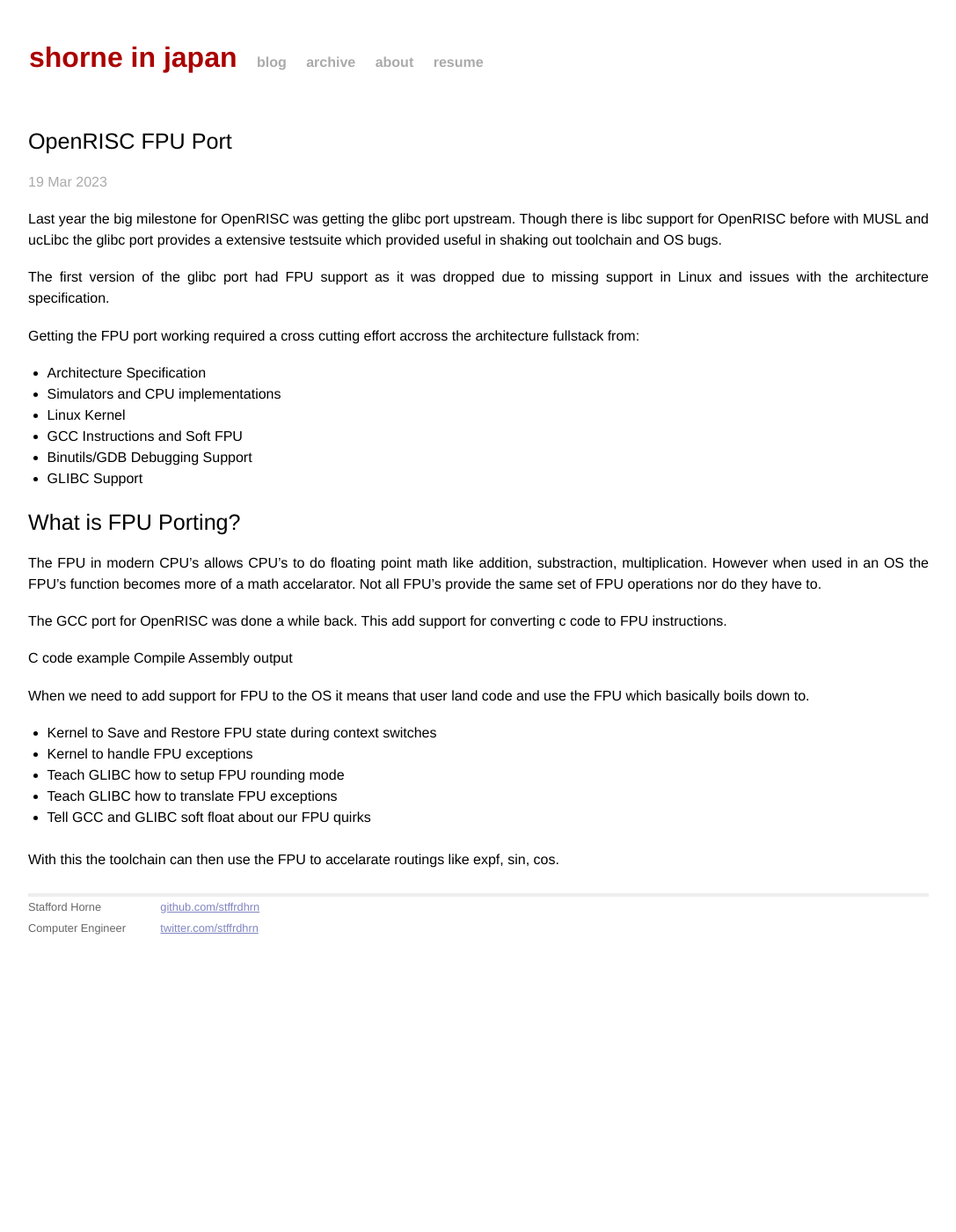
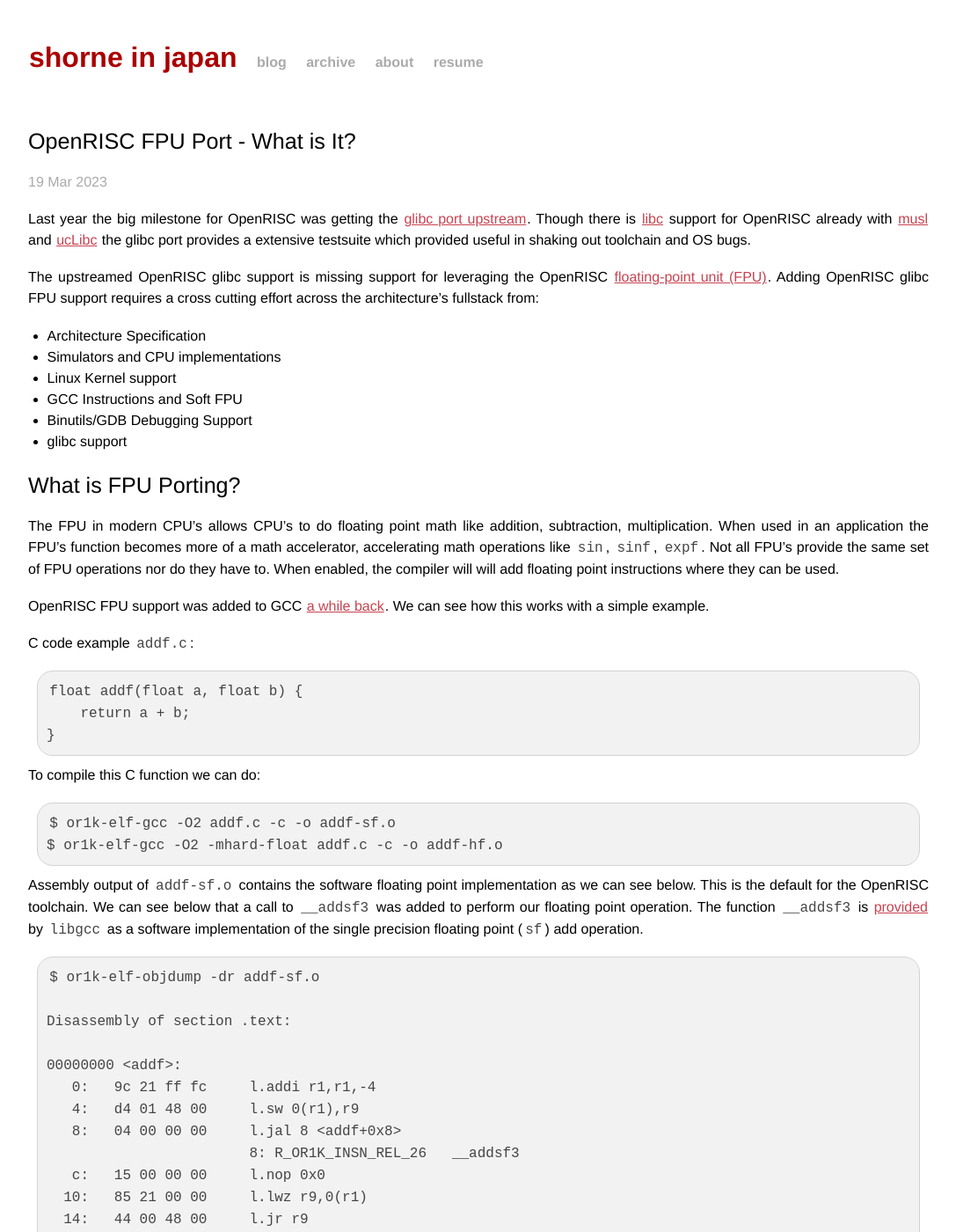
Before and after one commit to stffrdhrn/stffrdhrn.github.io, a Jekyll site: the page built from _posts/2023-02-19-or1k-fpu-port.md, in a window 1280 px wide and 1400 px high. Shown: the whole window at 88% size, without its empty margins (96-1183 px from the left). Built offline with Jekyll 4.4.1, drawn with Linux system fonts in a browser that asks for light colours; some of the changed text lies outside the part shown.

Commit message:
fpu-port: Flesh out part 1, what is it? First step

````diff
--- a/_posts/2023-02-19-or1k-fpu-port.md
+++ b/_posts/2023-02-19-or1k-fpu-port.md
@@ -1,50 +1,108 @@
 ---
-title: OpenRISC FPU Port
+title: OpenRISC FPU Port - What is It?
 layout: post
 date: 2023-03-19 06:06
 categories: [ hardware, embedded, openrisc ]
 ---
 
-Last year the big milestone for OpenRISC was getting the glibc port upstream.
-Though there is libc support for OpenRISC before with MUSL and ucLibc the glibc
-port provides a extensive testsuite which provided useful in shaking out toolchain
+Last year the big milestone for OpenRISC was getting the [glibc port upstream](https://openrisc.io/toolchain/2022/02/19/glibc-upstream).
+Though there is [libc](https://en.wikipedia.org/wiki/C_standard_library) support for
+OpenRISC already with [musl](https://www.musl-libc.org) and [ucLibc](https://uclibc-ng.org)
+the glibc port provides a extensive testsuite which provided useful in shaking out toolchain
 and OS bugs.
 
-The first version of the glibc port had FPU support as it was dropped due to
-missing support in Linux and issues with the architecture specification.
-
-Getting the FPU port working required a cross cutting effort accross the architecture
-fullstack from:
+The upstreamed OpenRISC glibc support is missing support for leveraging the
+OpenRISC [floating-point unit (FPU)](https://en.wikipedia.org/wiki/Floating-point_unit).
+Adding OpenRISC glibc FPU support requires a cross cutting effort across the
+architecture's fullstack from:
 
  - Architecture Specification
  - Simulators and CPU implementations
- - Linux Kernel
+ - Linux Kernel support
  - GCC Instructions and Soft FPU
  - Binutils/GDB Debugging Support
- - GLIBC Support
+ - glibc support
 
 ## What is FPU Porting?
 
 The FPU in modern CPU's allows CPU's to do floating point math like addition,
-substraction, multiplication.  However when used in an OS the FPU's function
-becomes more of a math accelarator.  Not all FPU's provide the same set of FPU
-operations nor do they have to.
+subtraction, multiplication.  When used in an application the FPU's
+function becomes more of a math accelerator, accelerating math operations like
+`sin`, `sinf`, `expf`.  Not all FPU's provide the same set
+of FPU operations nor do they have to.  When enabled, the compiler will
+will add floating point instructions where they can be used.
 
-The GCC port for OpenRISC was done a while back.  This add support for
-converting c code to FPU instructions.
+OpenRISC FPU support was added to GCC [a while back](https://www.phoronix.com/news/GCC-10-OpenRISC-FPU).
+We can see how this works with a simple example.
 
-C code example
-Compile
-Assembly output
+C code example `addf.c`:
+
+```
+float addf(float a, float b) {
+    return a + b;
+}
+```
+
+To compile this C function we can do:
+
+```
+$ or1k-elf-gcc -O2 addf.c -c -o addf-sf.o
+$ or1k-elf-gcc -O2 -mhard-float addf.c -c -o addf-hf.o
+```
+
+Assembly output of `addf-sf.o` contains the software floating point
+implementation as we can see below.  This is the default for the
+OpenRISC toolchain.  We can see below that a call to `__addsf3` was
+added to perform our floating point operation.  The function `__addsf3`
+is [provided](https://gcc.gnu.org/onlinedocs/gccint/Soft-float-library-routines.html)
+by `libgcc` as a software implementation of the single precision
+floating point (`sf`) add operation.
+
+```
+$ or1k-elf-objdump -dr addf-sf.o
+
+Disassembly of section .text:
+
+00000000 <addf>:
+   0:   9c 21 ff fc     l.addi r1,r1,-4
+   4:   d4 01 48 00     l.sw 0(r1),r9
+   8:   04 00 00 00     l.jal 8 <addf+0x8>
+                        8: R_OR1K_INSN_REL_26   __addsf3
+   c:   15 00 00 00     l.nop 0x0
+  10:   85 21 00 00     l.lwz r9,0(r1)
+  14:   44 00 48 00     l.jr r9
+  18:   9c 21 00 04     l.addi r1,r1,4
+```
+
+The disassembly of the `addf-hf.o` below shows that the CPU instruction
+(hardware) `lf.add.s` is used to perform addition.  One could imagine if this is
+supported it would be more efficient compared to the software implementation.
+
+```
+$ or1k-elf-objdump -dr addf-hf.o
+
+Disassembly of section .text:
+
+00000000 <addf>:
+   0:   c9 63 20 00     lf.add.s r11,r3,r4
+   4:   44 00 48 00     l.jr r9
+   8:   15 00 00 00     l.nop 0x0
+```
+
+So if the OpenRISC toolchain already has support for FPU instructions what does
+it mean to add glibc support?
 
 When we need to add support for FPU to the OS it means that user land code
-and use the FPU which basically boils down to.
+can transparently use the FPU.  This also means that multiple processes must be
+able to share the FPU without other processes realizing it.  So this boils down
+to:
 
- - Kernel to Save and Restore FPU state during context switches
- - Kernel to handle FPU exceptions
+ - Kernel to Save and Restore process FPU state during context switches
+ - Kernel to handle FPU exceptions and deliver signals to user land
  - Teach GLIBC how to setup FPU rounding mode
  - Teach GLIBC how to translate FPU exceptions
  - Tell GCC and GLIBC soft float about our FPU quirks
 
-With this the toolchain can then use the FPU to accelarate routings like
-expf, sin, cos.
+## First Step Specification
+
+Does the spec have any issues?
````
